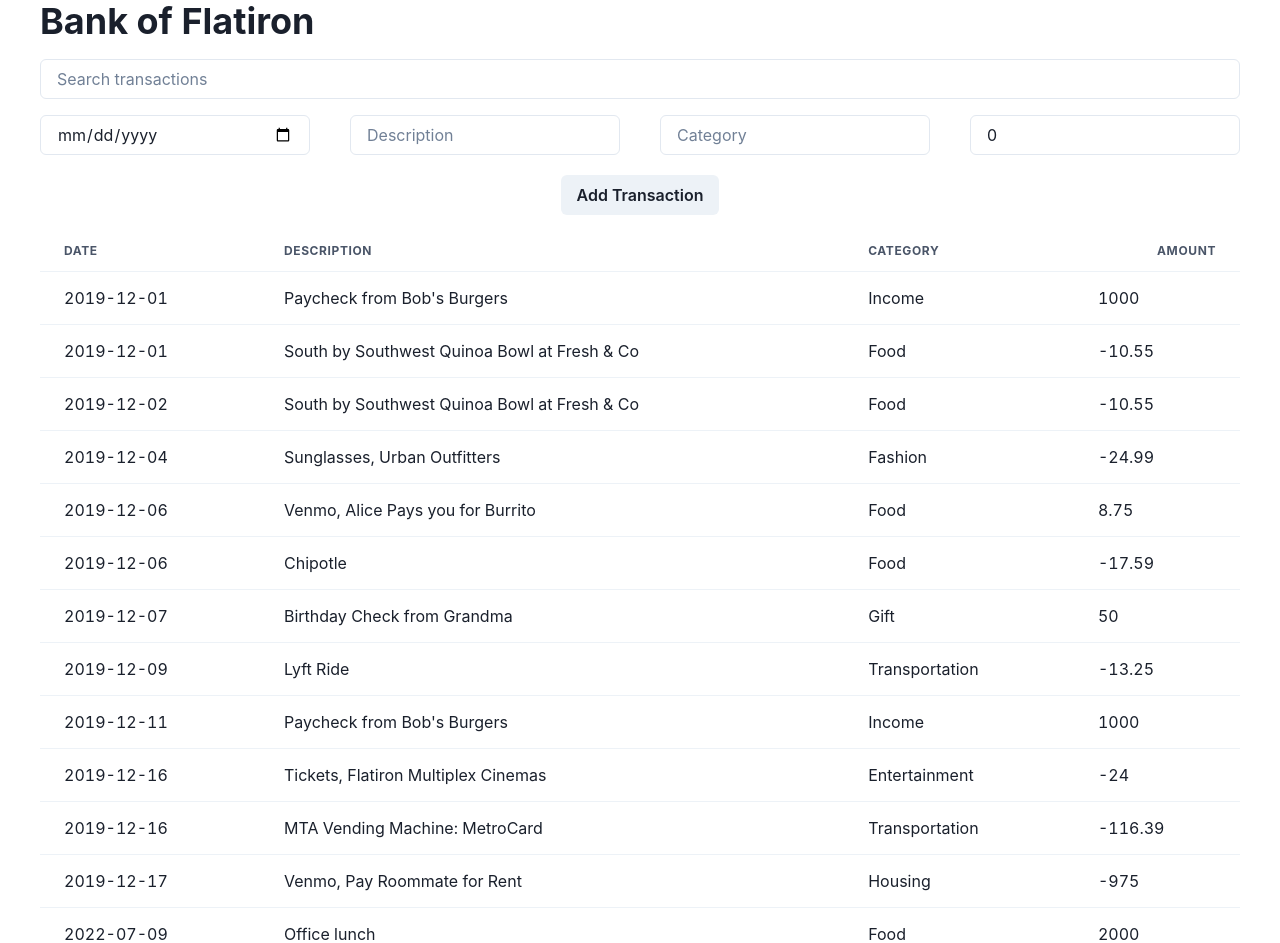
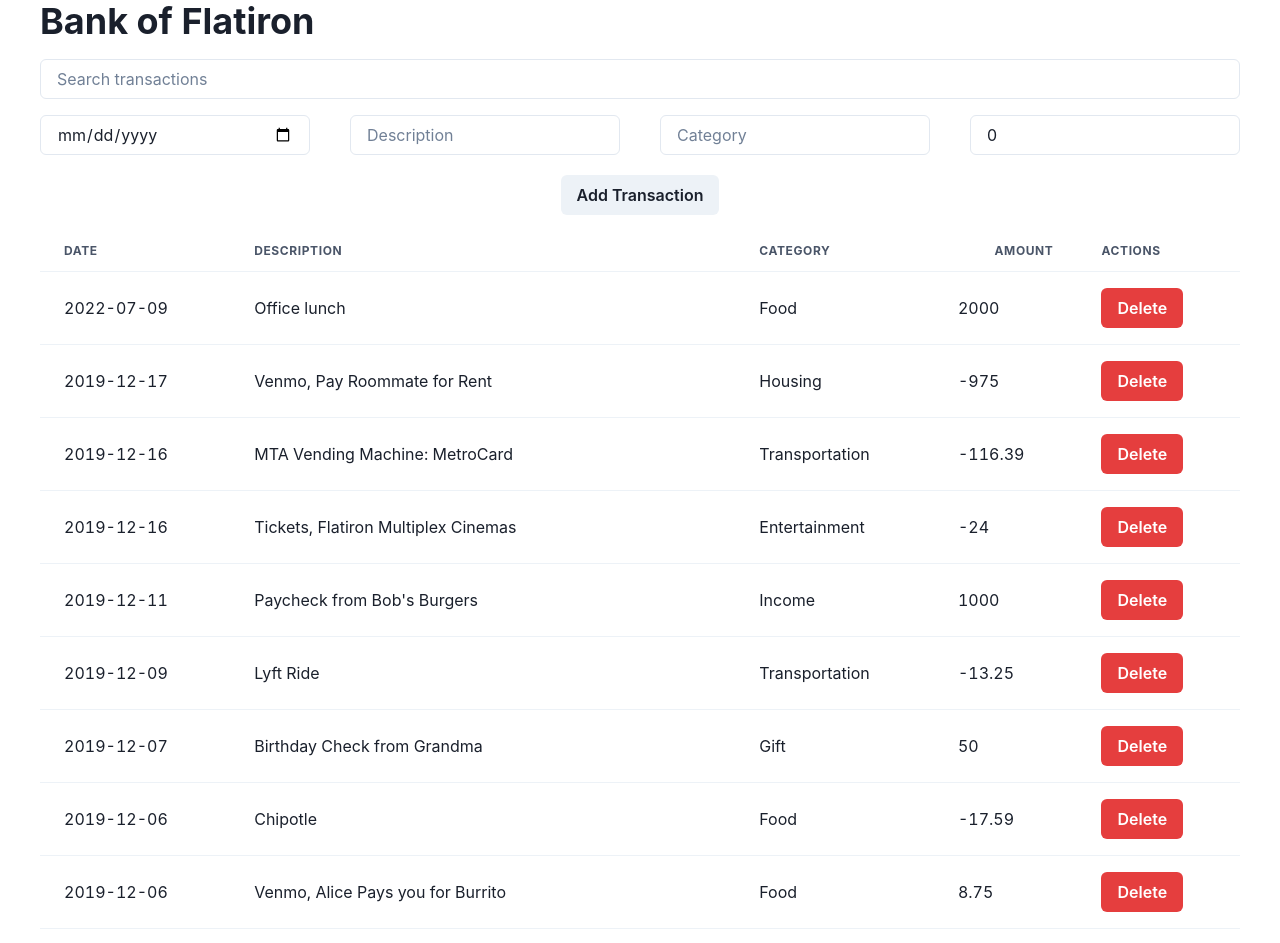
Before and after one commit to NellieMK65/phase-2-code-challenge-1, a React (Vite) app: page / in a window 1280 px wide. Shown: the top 943 px of the page. Built offline with nearby package versions, Linux system fonts and the light colour scheme; data requests are answered from the project's data file.

Commit message:
delete transaction

```diff
--- a/db.json
+++ b/db.json
@@ -90,41 +90,6 @@
       "category": "Food",
       "amount": "2000",
       "id": 13
-    },
-    {
-      "date": "2022-07-09",
-      "description": "Office lunch Wednesday",
-      "category": "Food",
-      "amount": "3000",
-      "id": 14
-    },
-    {
-      "date": "2023-11-15",
-      "description": "sdf",
-      "category": "Category",
-      "amount": "3443",
-      "id": 15
-    },
-    {
-      "date": "2023-11-15",
-      "description": "sdf",
-      "category": "Category",
-      "amount": "3443",
-      "id": 16
-    },
-    {
-      "date": "2023-11-24",
-      "description": "Uber",
-      "category": "Transportation",
-      "amount": "2000",
-      "id": 17
-    },
-    {
-      "date": "2023-11-18",
-      "description": "Uber",
-      "category": "Transportation",
-      "amount": "1500",
-      "id": 18
     }
   ]
 }
--- a/src/App.jsx
+++ b/src/App.jsx
@@ -18,9 +18,15 @@
 			.catch((err) => console.log(err));
 	}, []);
 
-	const filteredTransactions = transactions.filter((transaction) =>
-		transaction.description.toLowerCase().includes(searchTerm.toLowerCase())
-	);
+	// filter all transactions according to the search input
+	const filteredTransactions = transactions
+		.filter((transaction) =>
+			transaction.description
+				.toLowerCase()
+				.includes(searchTerm.toLowerCase())
+		)
+		// sort all transactions in a descending manner using the ids
+		.sort((a, b) => b.id - a.id);
 
 	// persist the transaction gotten from AddTransactionForm component to db.json
 	const handleSaveTransaction = (transaction) => {
@@ -33,10 +39,26 @@
 		})
 			.then((res) => res.json())
 			.then((newTransaction) =>
+				// update the transactions state
 				setTransactions((transactions) => [
 					...transactions,
 					newTransaction,
 				])
+			)
+			.catch((err) => console.log(err));
+	};
+
+	// delete a transaction from the db.json
+	const handleDelete = (id) => {
+		fetch(`${BASE_URL}/${id}`, {
+			method: 'DELETE',
+		})
+			.then((res) => res.json())
+			.then(() =>
+				// filter out the deleted transaction and updated the transactions
+				setTransactions(
+					transactions.filter((transaction) => transaction.id !== id)
+				)
 			)
 			.catch((err) => console.log(err));
 	};
@@ -55,7 +77,10 @@
 					handleSaveTransaction={handleSaveTransaction}
 				/>
 
-				<TransactionTable transactions={filteredTransactions} />
+				<TransactionTable
+					transactions={filteredTransactions}
+					handleDelete={handleDelete}
+				/>
 			</VStack>
 		</Box>
 	);
--- a/src/components/TransactionItem.jsx
+++ b/src/components/TransactionItem.jsx
@@ -1,12 +1,34 @@
-import { Td, Tr } from '@chakra-ui/react';
+import { Button, Td, Tr } from '@chakra-ui/react';
 
-const TransactionItem = ({ date, description, category, amount }) => {
+/**
+ * handleDelete prop is a good example of prop drilling,
+ * where a prop is passed down btwn multiple components
+ *
+ * App
+ *
+ * TransactionTable
+ *
+ * TrancationItem
+ */
+const TransactionItem = ({
+	id,
+	date,
+	description,
+	category,
+	amount,
+	handleDelete,
+}) => {
 	return (
 		<Tr>
 			<Td>{date}</Td>
 			<Td>{description}</Td>
 			<Td>{category}</Td>
 			<Td>{amount}</Td>
+			<Td>
+				<Button colorScheme="red" onClick={() => handleDelete(id)}>
+					Delete
+				</Button>
+			</Td>
 		</Tr>
 	);
 };
--- a/src/components/TransactionTable.jsx
+++ b/src/components/TransactionTable.jsx
@@ -10,7 +10,7 @@
 } from '@chakra-ui/react';
 import TransactionItem from './TransactionItem';
 
-const TransactionTable = ({ transactions }) => {
+const TransactionTable = ({ transactions, handleDelete }) => {
 	return (
 		<TableContainer>
 			<Table variant="simple">
@@ -22,6 +22,7 @@
 						<Th>Description</Th>
 						<Th>Category</Th>
 						<Th isNumeric>Amount</Th>
+						<Th>Actions</Th>
 					</Tr>
 				</Thead>
 
@@ -30,6 +31,7 @@
 						<TransactionItem
 							key={transaction.id}
 							{...transaction}
+							handleDelete={handleDelete}
 						/>
 					))}
 				</Tbody>
```
